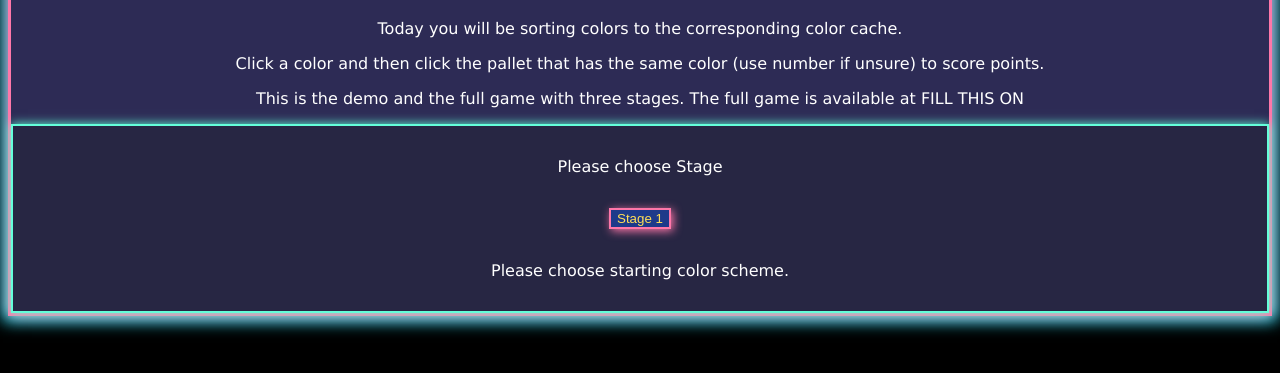
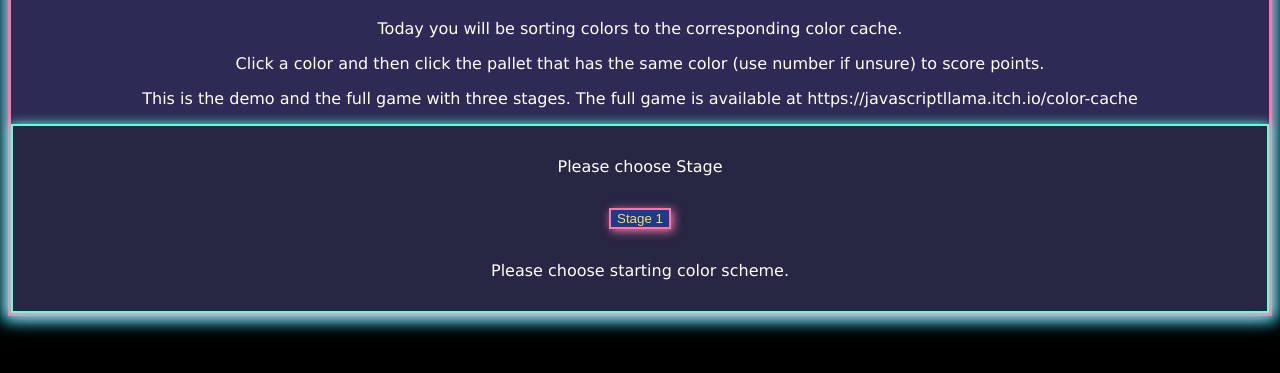
Before and after one commit to AlexisGood100/colorCacheMobile, a plain HTML site: page index.html in a window 1280 px wide. Shown: the part 73-446 px from the top of the page. Drawn offline with nearby package versions, Linux system fonts and the light colour scheme.

Commit message:
Update index.html

```diff
--- a/index.html
+++ b/index.html
@@ -36,7 +36,7 @@
 
     <p>Today you will be sorting colors to the corresponding color cache.</p>
     <p>Click a color and then click the pallet that has the same color (use number if unsure) to score points.</p>
-    <p>This is the demo and the full game with three stages. The full game is available at FILL THIS ON</p>
+    <p>This is the demo and the full game with three stages. The full game is available at https://javascriptllama.itch.io/color-cache</p>
     <div class="btn-start-game-container">
         <p>Please choose Stage</p>
         <div class="div-button-start-container">
```
